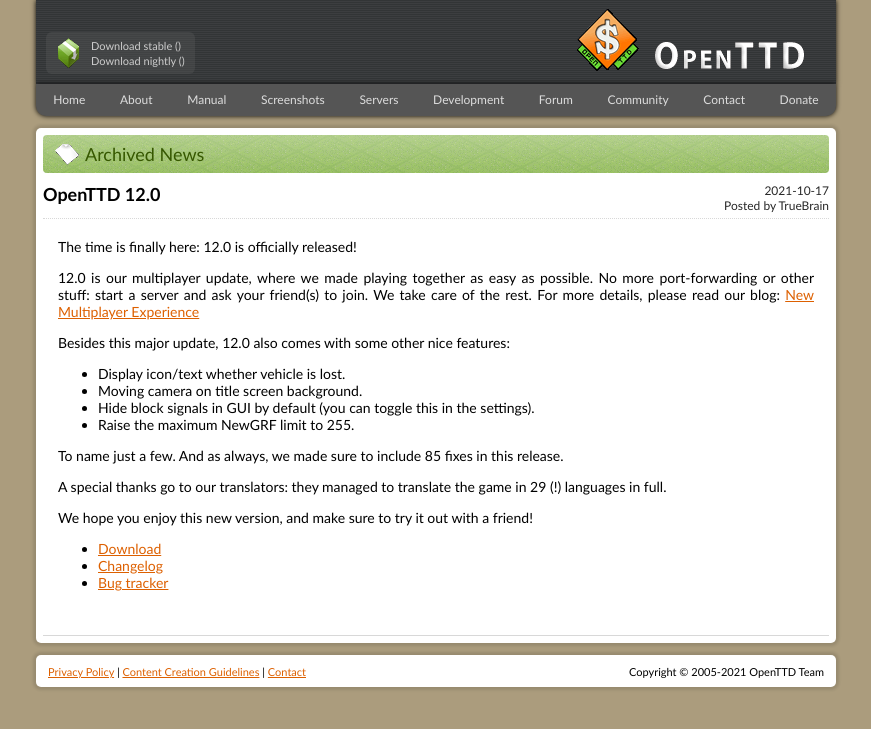
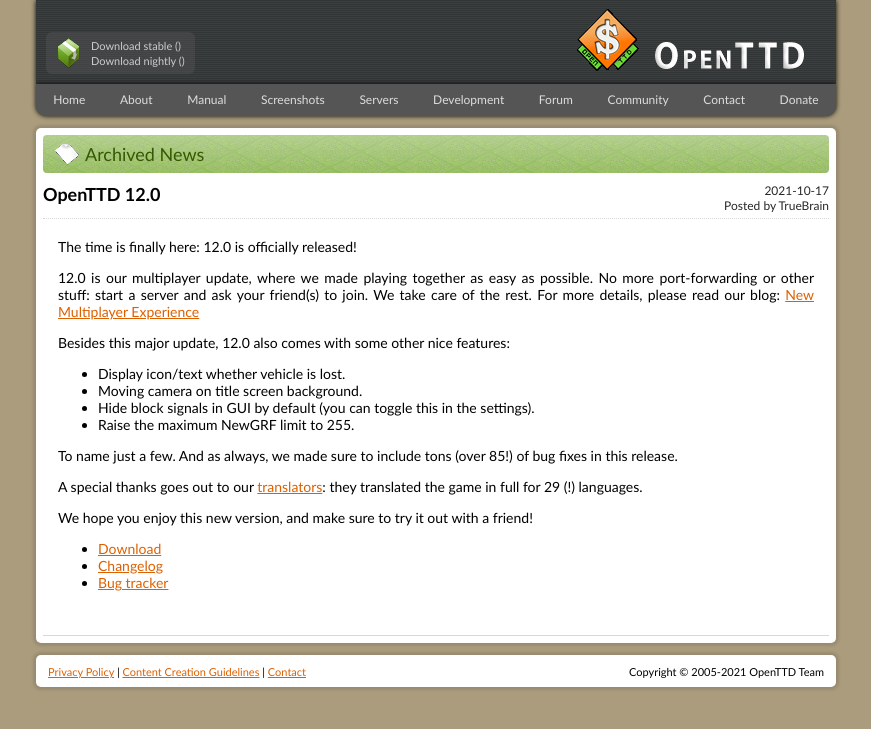
Before and after one commit to OpenTTD/website, a Jekyll site: the page built from _posts/2021-10-17-openttd-12-0.md, in a window 1280 px wide. Shown: the top 729 px of the page, without its empty margins (204-1075 px from the left). Built offline with Jekyll 4.4.1, drawn with Linux system fonts in a browser that asks for light colours.

Commit message:
Minor rewording of some sentences

```diff
--- a/_posts/2021-10-17-openttd-12-0.md
+++ b/_posts/2021-10-17-openttd-12-0.md
@@ -16,9 +16,9 @@
 - Hide block signals in GUI by default (you can toggle this in the settings).
 - Raise the maximum NewGRF limit to 255.
 
-To name just a few. And as always, we made sure to include 85 fixes in this release.
+To name just a few. And as always, we made sure to include tons (over 85!) of bug fixes in this release.
 
-A special thanks go to our translators: they managed to translate the game in 29 (!) languages in full.
+A special thanks goes out to our [translators](https://translator.openttd.org/): they translated the game in full for 29 (!) languages.
 
 We hope you enjoy this new version, and make sure to try it out with a friend!
 
```
